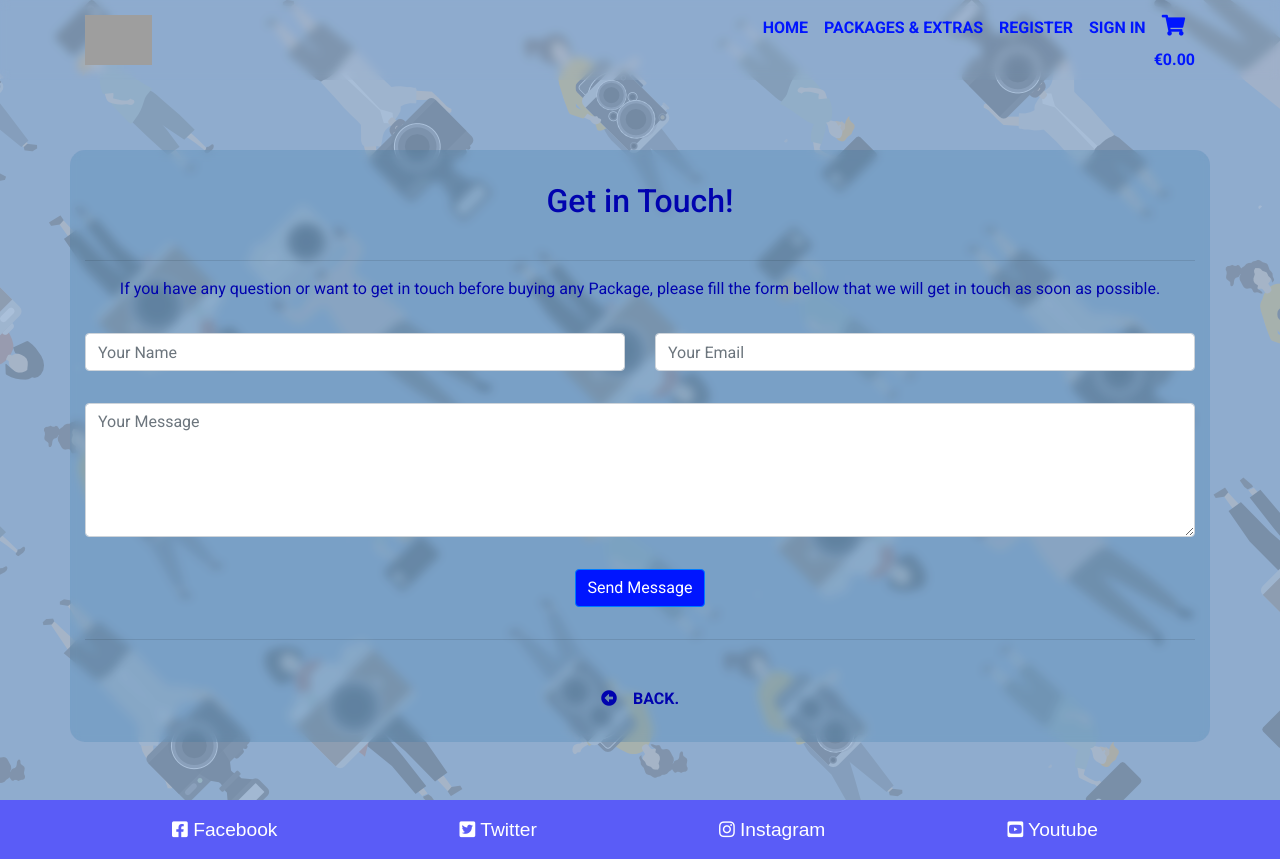
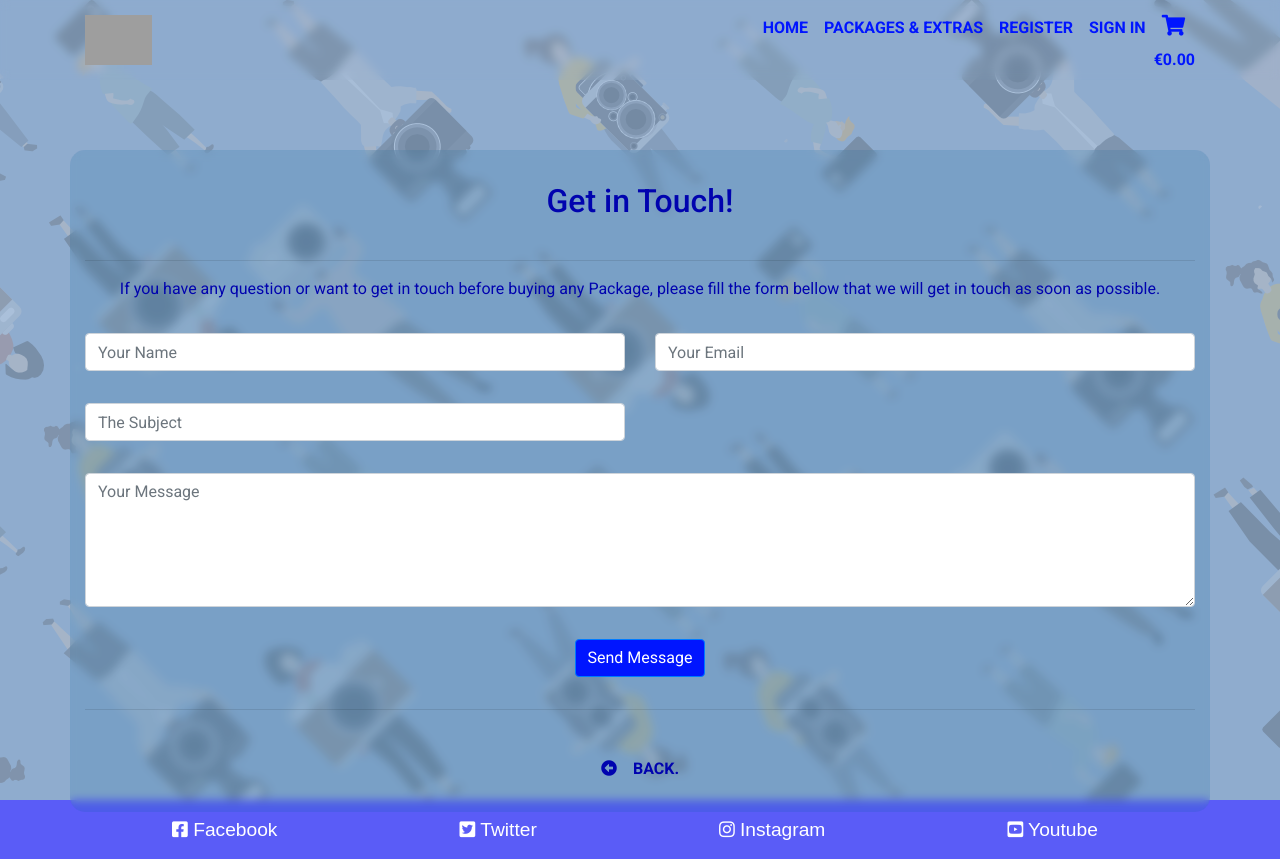
Before and after one commit to fabiodearaujo/sophie-photography-mp4, a Django app: page /contact/contact/ in a window 1280 px wide. Shown: the top 859 px of the page. Run offline with Django 3.2, Linux system fonts and the light colour scheme; parts of the project's set-up code (start-up, migrations or seed data) failed here and were passed over; some libraries are stand-ins or nearby versions; grey boxes are pictures that could not be loaded.

Commit message:
Included Subject into the Contact us page, made fields required and updated settings to send email via smtp

```diff
--- a/contact/templates/contact/contact_us.html
+++ b/contact/templates/contact/contact_us.html
@@ -15,13 +15,16 @@
                 {% csrf_token %}
                 <div class="row">
                     <div class="col-lg-6 py-3">
-                        <input type="text" name="message-name" class="form-control mb-30" placeholder="Your Name">
+                        <input type="text" name="message-name" class="form-control mb-30" placeholder="Your Name" required>
                     </div>
                     <div class="col-lg-6 py-3">
-                        <input type="email" name="message-email" class="form-control mb-30" placeholder="Your Email">
+                        <input type="email" name="message-email" class="form-control mb-30" placeholder="Your Email" required>
+                    </div>
+                    <div class="col-lg-6 py-3">
+                        <input type="text" name="message-subject" class="form-control mb-30" placeholder="The Subject" required>
                     </div>
                     <div class="col-12 py-3">
-                        <textarea name="message-text" class="form-control mb-30" placeholder="Your Message" rows="5"></textarea>
+                        <textarea name="message-text" class="form-control mb-30" placeholder="Your Message" rows="5" required></textarea>
                     </div>
                     <div class="col text-center py-3">
                         <button type="submit" class="btn btn-primary">Send Message</button>
@@ -45,3 +48,8 @@
         </div>
     </div>
 {% endblock %}
+
+{% block script %}
+    {{ block.super }}
+    <script src="https://www.google.com/recaptcha/api.js" async defer></script>
+{% endblock %}
--- a/contact/views.py
+++ b/contact/views.py
@@ -10,12 +10,13 @@ def contact_us(request):
     if request.method == "POST":
         message_name = request.POST['message-name']
         message_email = request.POST['message-email']
+        message_subject = request.POST['message-subject']
         message_text = request.POST['message-text']
 
         #send the email
         # Example from Codemy Youtube channel: https://www.youtube.com/watch?v=xNqnHmXIuzU
         send_mail(
-            'New message from ' + message_name,
+            (message_name + " - " + message_subject),
             message_text,
             message_email,
             [settings.DEFAULT_FROM_EMAIL],
--- a/sophie_photo/settings.py
+++ b/sophie_photo/settings.py
@@ -106,8 +106,6 @@ AUTHENTICATION_BACKENDS = [
 
 SITE_ID = 1
 
-EMAIL_BACKEND = 'django.core.mail.backends.console.EmailBackend'
-
 ACCOUNT_AUTHENTICATED_LOGIN_REDIRECTS = True
 ACCOUNT_AUTHENTICATION_METHOD = 'username_email'
 ACCOUNT_EMAIL_REQUIRED = True
@@ -182,7 +180,8 @@ STRIPE_WH_SECRET = os.environ.get('STRIPE_WH_SECRET')
 #email settings
 DEFAULT_FROM_EMAIL = os.environ.get('DEFAULT_FROM_EMAIL')
 EMAIL_HOST = os.environ.get('EMAIL_HOST')
-EMAIL_PORT = os.environ.get('EMAIL_PORT')
+EMAIL_PORT = int(os.environ.get('EMAIL_PORT'))
 EMAIL_HOST_USER = os.environ.get('EMAIL_HOST_USER')
 EMAIL_HOST_PASSWORD = os.environ.get('EMAIL_HOST_PASSWORD')
 EMAIL_USE_TLS = True
+EMAIL_BACKEND = 'django.core.mail.backends.smtp.EmailBackend'
```
